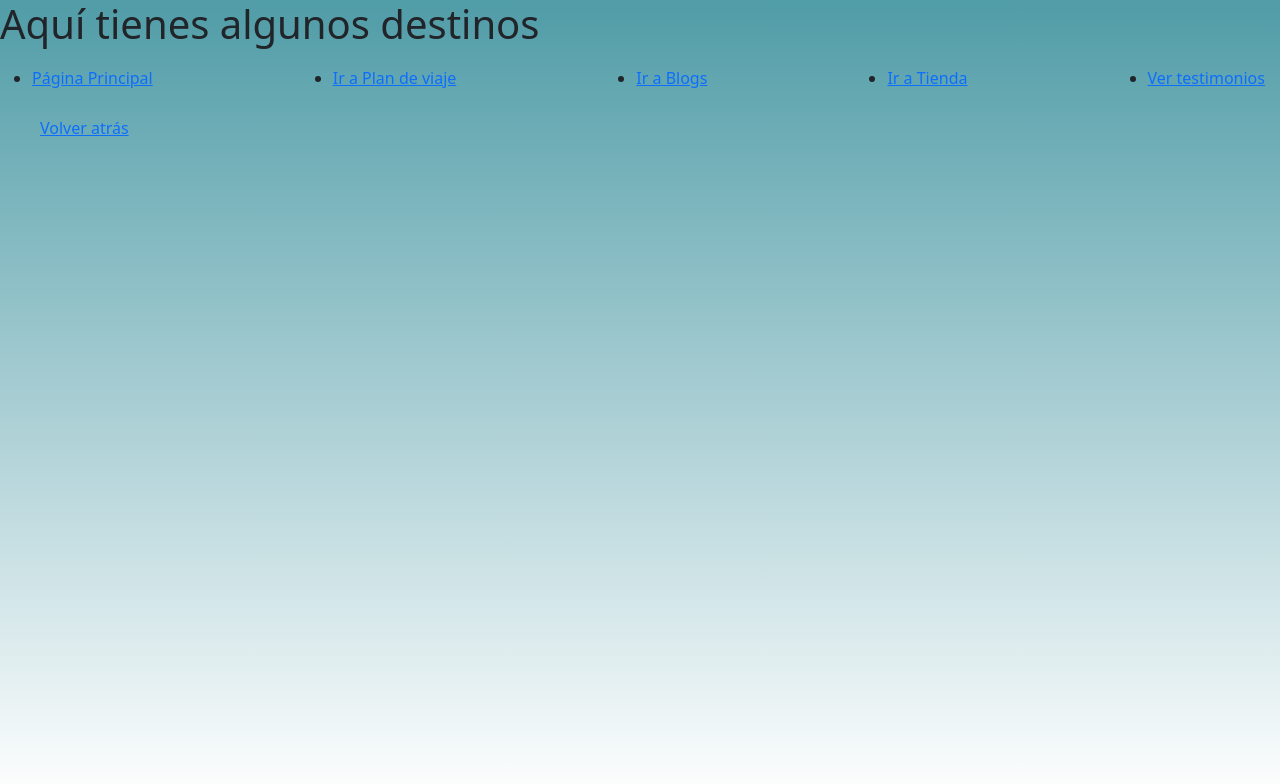
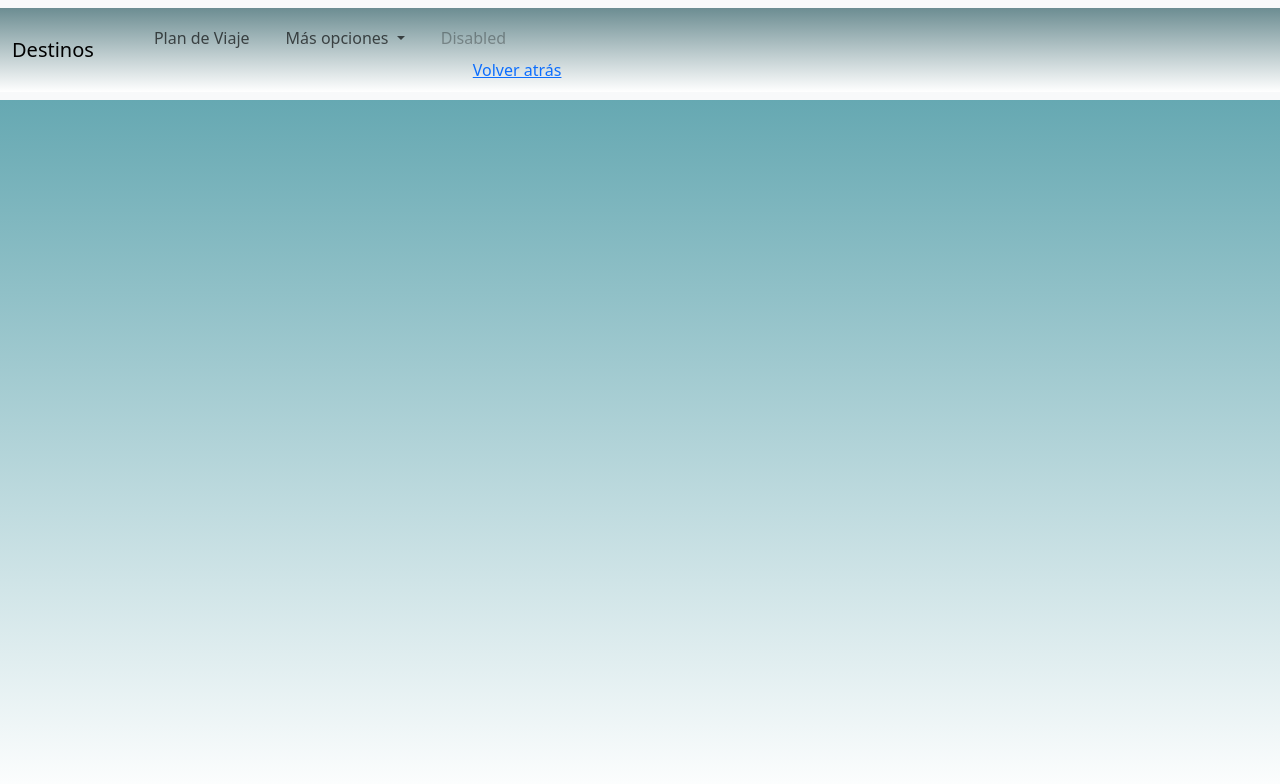
Before and after one commit to Valev2program/Repository-trabajopractico, a plain HTML site: page pages/destinos.html in a window 1280 px wide. Drawn offline with nearby package versions, Linux system fonts and the light colour scheme.

Commit message:
Trabajo Practico

```diff
--- a/pages/destinos.html
+++ b/pages/destinos.html
@@ -9,16 +9,37 @@
 </head>
 <body>
         <header>
-                <h1>Aquí tienes algunos destinos</h1>
-            <ul>
-                <li><a href="../index.html">Página Principal</a></li>
-                <li><a href="../pages/planviaje.html">Ir a Plan de viaje</a></li>
-                <li><a href="../pages/blog.html">Ir a Blogs</a></li>
-                <li><a href="../pages/tienda.html">Ir a Tienda</a></li>
-                <li><a href="../pages/testimonios.html">Ver testimonios</a></li>
-            </ul>
-            <a class="back" href="../index.html">Volver atrás</a>
+                <nav class="navbar navbar-expand-lg bg-body-tertiary">
+    <div class="container-fluid">
+    <a class="navbar-brand" href="#">Destinos</a>
+    <button class="navbar-toggler" type="button" data-bs-toggle="collapse" data-bs-target="#navbarSupportedContent" aria-controls="navbarSupportedContent" aria-expanded="false" aria-label="Toggle navigation">
+      <span class="navbar-toggler-icon"></span>
+    </button>
+    <div class="collapse navbar-collapse" id="navbarSupportedContent">
+      <ul class="navbar-nav me-auto mb-2 mb-lg-0">
+        <li class="nav-item">
+          <a class="nav-link active" aria-current="page" href="#"></a>
+        </li>
+        <li class="nav-item">
+          <a class="nav-link" href="./pages/planviaje.html">Plan de Viaje</a>
+        </li>
+        <li class="nav-item dropdown">
+          <a class="nav-link dropdown-toggle" href="#" role="button" data-bs-toggle="dropdown" aria-expanded="false">
+            Más opciones
+          </a>
+          <ul class="dropdown-menu">
+            <li><a class="dropdown-item" href="./pages/tienda.html">Tienda</a></li>
+            <li><a class="dropdown-item" href="./pages/testimonios.html">Testimonios</a></li>
+            <li><hr class="dropdown-divider"></li>
+            <li><a class="dropdown-item" href="./pages/blog.html">Blog</a></li>
+          </ul>
+        </li>
+        <li class="nav-item">
+          <a class="nav-link disabled" aria-disabled="true">Disabled</a>
 
+        <footer>
+          <a class="back" href="../index.html">Volver atrás</a>
+        </footer>
         </header>
     <script src="https://cdn.jsdelivr.net/npm/bootstrap@5.3.8/dist/js/bootstrap.bundle.min.js" integrity="sha384-FKyoEForCGlyvwx9Hj09JcYn3nv7wiPVlz7YYwJrWVcXK/BmnVDxM+D2scQbITxI" crossorigin="anonymous"></script>
 </body>
```
Also changed, not shown: index.html (+47 -23 lines), img/background.jpg (added).
